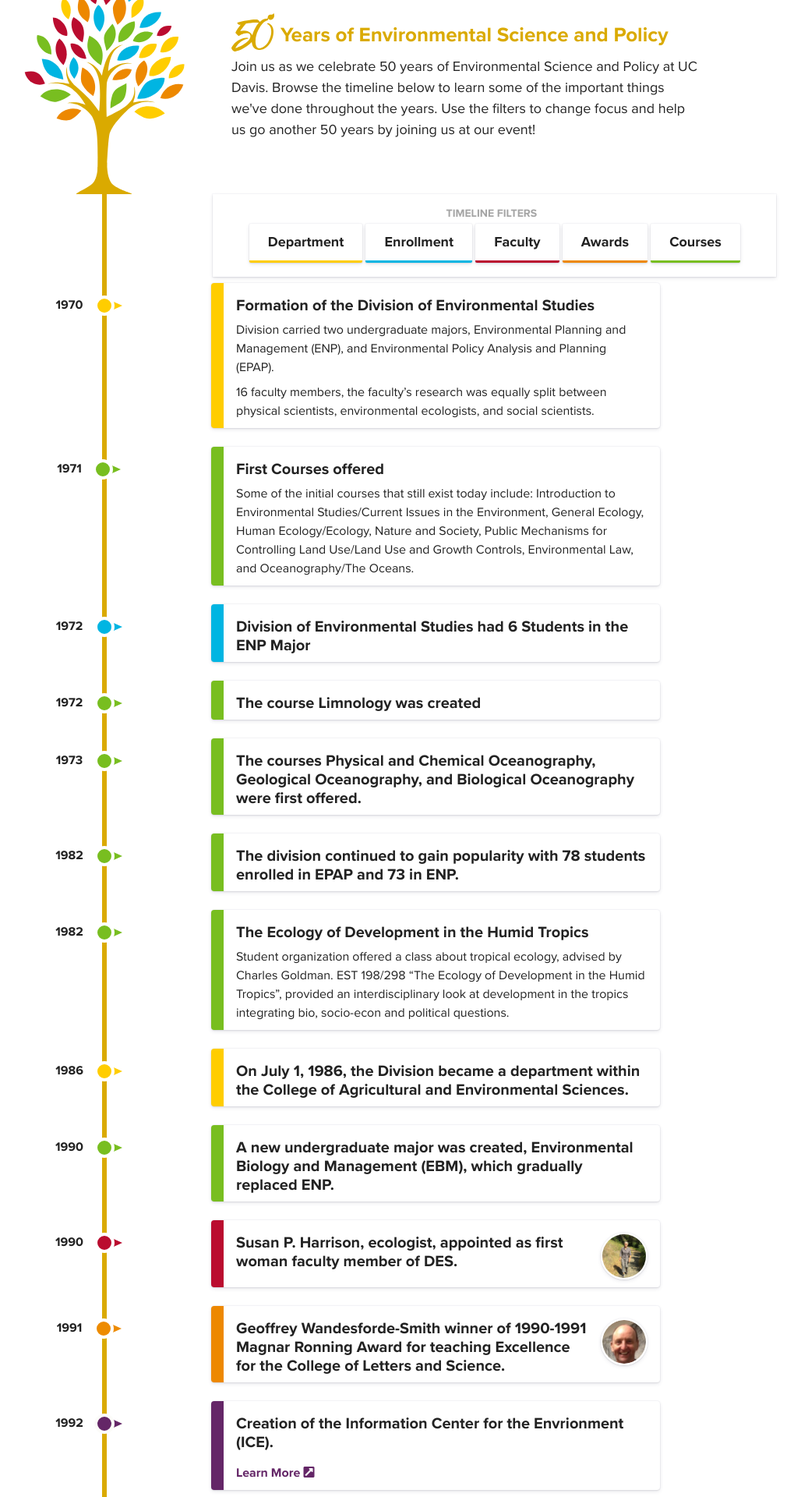
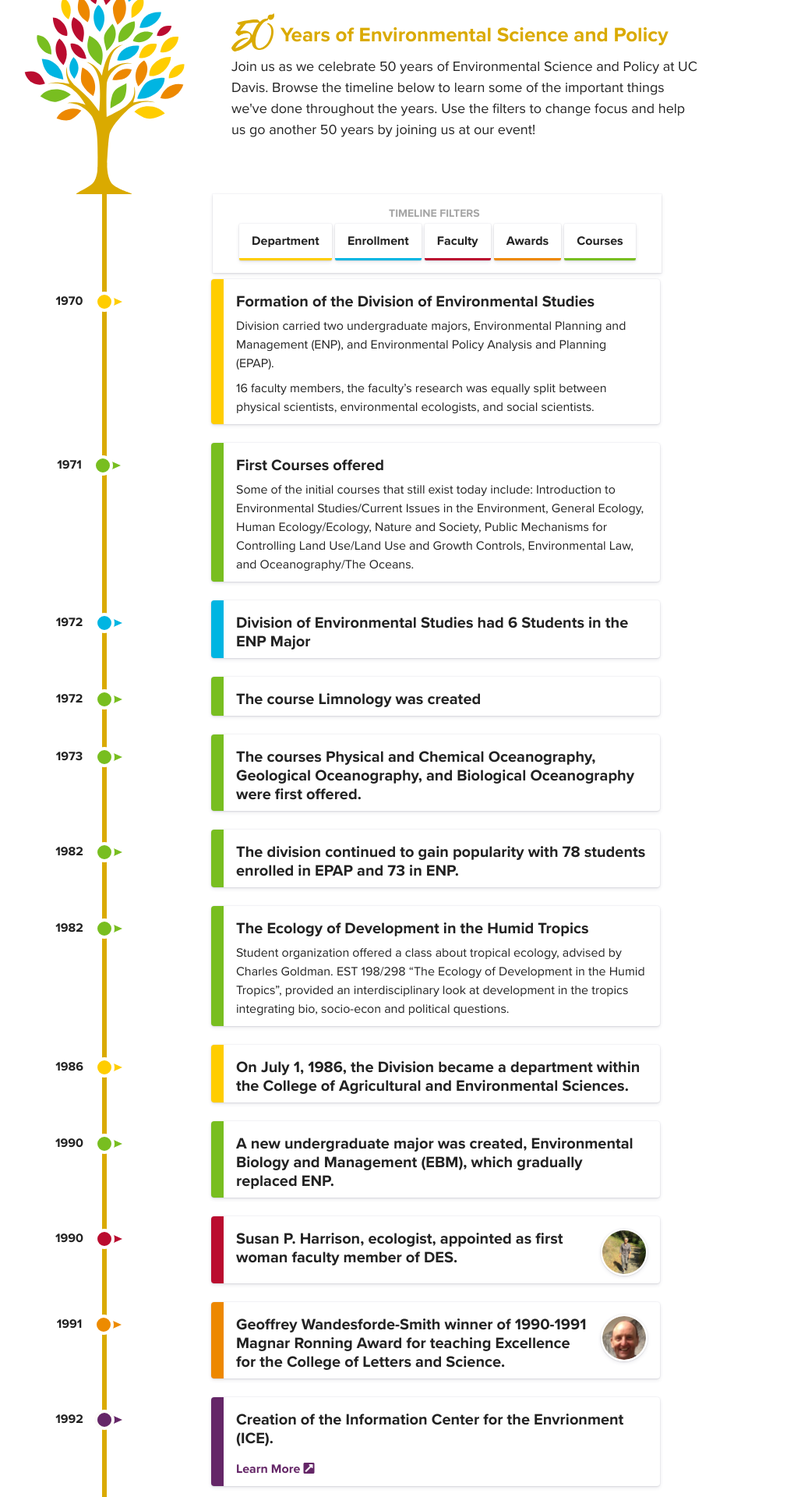
Before and after one commit to ucdavis/esp50, a Jekyll site: the page built from timeline.html, in a window 1280 px wide. Shown: the part 971-2891 px from the top of the page at 78% size, without its empty margins (161-1189 px from the left). Built offline with Jekyll 4.4.1, drawn with Linux system fonts in a browser that asks for light colours; nearby versions of some CDN libraries; comment, search, counter and statistics services are not loaded.

Commit message:
responsive filter

```diff
--- a/_sass/_layout.scss
+++ b/_sass/_layout.scss
@@ -40,9 +40,114 @@
   z-index: 9999;
   background-color:rgba(255,255,255,0.98);
   box-shadow: $box-shadow;
-  padding:8px 24px;
-  width:723px;
-  margin-left: 32.15%;
+  padding:8px;
+  text-align: center;
+  @include breakpoint (md) {
+    margin-left:31.5%;
+    width:58%;
+    ul {
+      margin-bottom:0px;
+    }
+    a {
+      margin-bottom:8px;
+    }
+  }
+  @include breakpoint (lg) {
+    width:50%;
+    margin-left: 32.15%;
+  }
+}
+.filters {
+  h3 {
+    color:$tertiary-font;
+    font-size:1.4rem;
+    text-transform: uppercase;
+    margin-right:8px;
+    margin-top:8px;
+  }
+}
+ul.filterlist {
+  margin-left:0;
+  padding-left:0;
+  li {
+    display:inline;
+    &:hover {
+      cursor: pointer;
+    }
+    a {
+      background-color: #fff;
+      border-bottom:3px solid #fff;
+      padding:10px 16px;
+      box-shadow: $box-shadow;
+      color:$secondary-font;
+      font-size:1.6rem;
+      font-family: $sans-bold;
+      border-radius:2px;
+      transition: ease 0.25s;
+      display: inline-block;
+      user-select: none;
+      @include breakpoint (md) {
+        padding:10px 16px;
+        font-size:1.4rem;
+      }
+      @include breakpoint (xl) {
+        font-size:1.6rem;
+      }
+      // @include breakpoint (lg) {
+      //   padding:10px 14px;
+      // }
+      &.filter-department {
+        border-color:$departmental;
+        &:hover {
+          background-color:transparentize($departmental, 0.95);
+        }
+        &.active {
+          color:#fff;
+          background-color:$departmental;
+      }
+      }
+      &.filter-enrollment {
+        border-color:$enrollment;
+        &:hover {
+          background-color:transparentize($enrollment, 0.95);
+        }
+        &.active {
+          color:#fff;
+          background-color:$enrollment;
+      }
+      }
+      &.filter-faculty {
+        border-color:$faculty;
+        &:hover {
+          background-color:transparentize($faculty, 0.95);
+        }
+        &.active {
+          color:#fff;
+          background-color:$faculty;
+      }
+      }
+      &.filter-awards {
+        border-color:$awards;
+        &:hover {
+          background-color:transparentize($awards, 0.95);
+        }
+        &.active {
+          color:#fff;
+          background-color:$awards;
+      }
+      }
+      &.filter-courses {
+        border-color:$courses;
+        &:hover {
+          background-color:transparentize($courses, 0.95);
+        }
+        &.active {
+          color:#fff;
+          background-color:$courses;
+      }
+      }
+    }
+  }
 }
 header {
   background:url("/media/fish-slide.jpg");
@@ -112,88 +217,6 @@
   @include breakpoint(lg) {
     .intro-content {
       max-width:630px;
-    }
-  }
-}
-.filters {
-  h3 {
-    color:$tertiary-font;
-    font-size:1.4rem;
-    text-transform: uppercase;
-    margin-right:8px;
-    margin-top:8px;
-  }
-}
-ul.filterlist {
-  margin-left:0;
-  padding-left:0;
-  li {
-    display:inline;
-    &:hover {
-      cursor: pointer;
-    }
-    a {
-      background-color: #fff;
-      border-bottom:3px solid #fff;
-      padding:10px 24px;
-      box-shadow: $box-shadow;
-      color:$secondary-font;
-      font-size:1.8rem;
-      font-family: $sans-bold;
-      border-radius:2px;
-      transition: ease 0.25s;
-      display: inline-block;
-      user-select: none;
-      &.filter-department {
-        border-color:$departmental;
-        &:hover {
-          background-color:transparentize($departmental, 0.95);
-        }
-        &.active {
-          color:#fff;
-          background-color:$departmental;
-      }
-      }
-      &.filter-enrollment {
-        border-color:$enrollment;
-        &:hover {
-          background-color:transparentize($enrollment, 0.95);
-        }
-        &.active {
-          color:#fff;
-          background-color:$enrollment;
-      }
-      }
-      &.filter-faculty {
-        border-color:$faculty;
-        &:hover {
-          background-color:transparentize($faculty, 0.95);
-        }
-        &.active {
-          color:#fff;
-          background-color:$faculty;
-      }
-      }
-      &.filter-awards {
-        border-color:$awards;
-        &:hover {
-          background-color:transparentize($awards, 0.95);
-        }
-        &.active {
-          color:#fff;
-          background-color:$awards;
-      }
-      }
-      &.filter-courses {
-        border-color:$courses;
-        &:hover {
-          background-color:transparentize($courses, 0.95);
-        }
-        &.active {
-          color:#fff;
-          background-color:$courses;
-      }
-      }
     }
   }
 }
```
